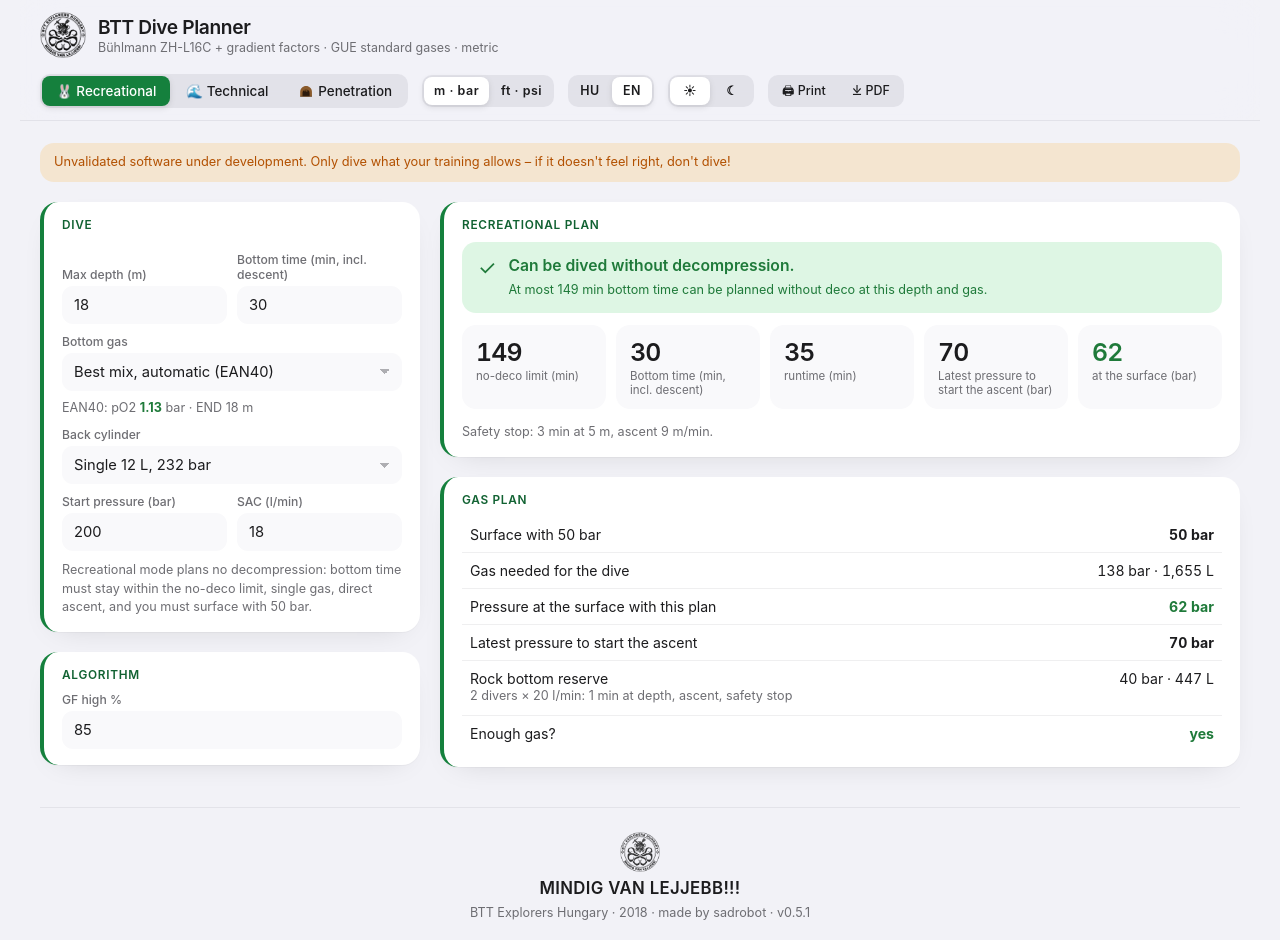
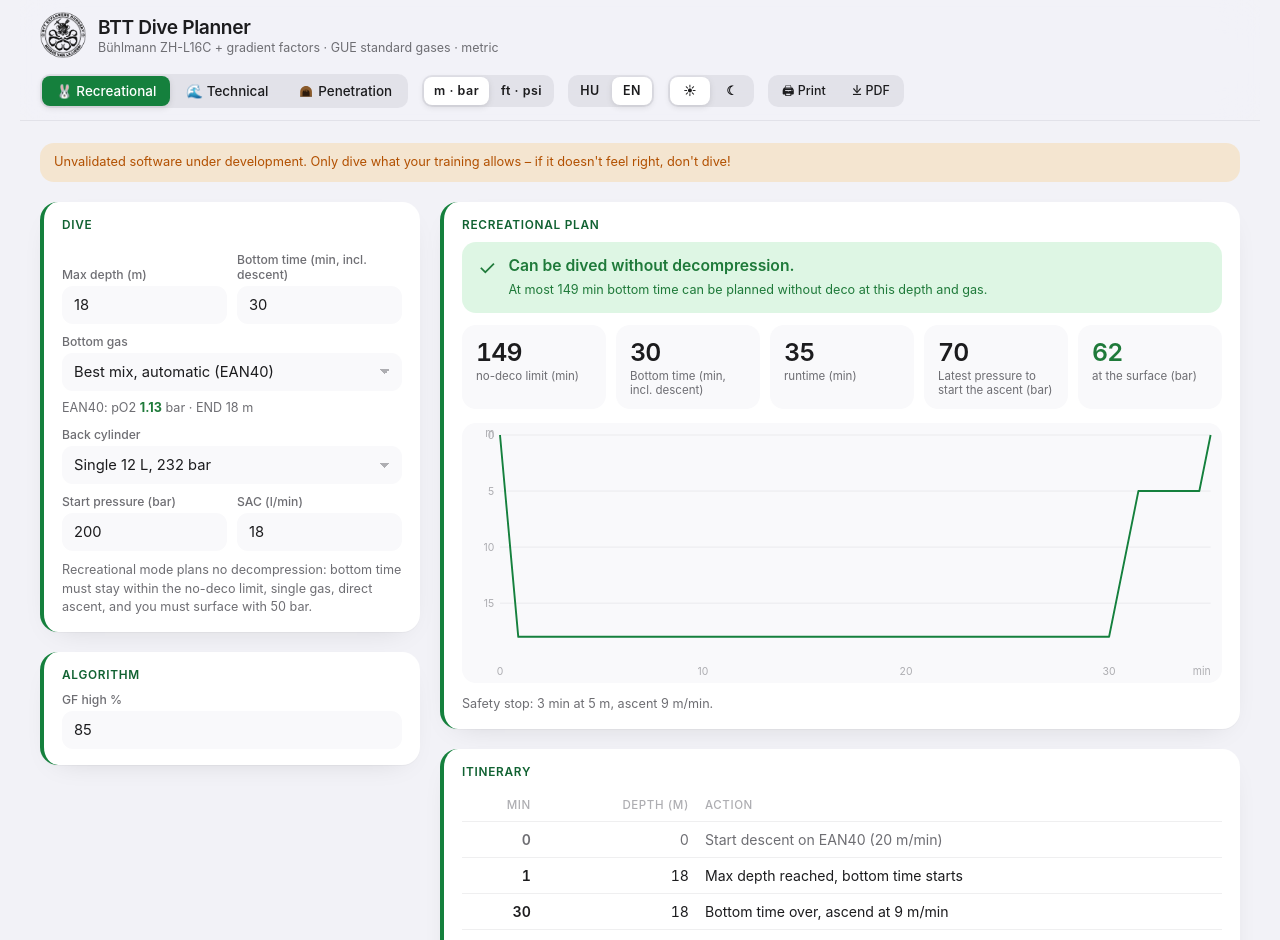
Before and after one commit to krisztianhari-wq/BTT-dive-planner, a React (Vite) app: page / in a window 1280 px wide. Shown: the top 940 px of the page. Built offline with nearby package versions, Linux system fonts and the light colour scheme.

Commit message:
Recreational: profile chart and itinerary panel (screen and print)

```diff
--- a/src/engine/recreational.ts
+++ b/src/engine/recreational.ts
@@ -6,6 +6,8 @@ import { ndl } from './buhlmann';
 import { Gas, depthToAmbient, end, gasName, ppO2 } from './gas';
 import { Cylinder, roundBar } from './gasPlan';
 import { Msg, msg } from './messages';
+import { DivePlan, Segment } from './planner';
+import { initialTissues } from './buhlmann';
 
 export interface RecInput {
   maxDepth: number;
@@ -119,3 +121,21 @@ export function recreationalItinerary(i: RecInput, p: RecPlan): RecEvent[] {
   ev.push({ kind: 'surface', runtime: p.runtime, depth: 0 });
   return ev;
 }
+
+/** Profile of a recreational plan as a DivePlan-shaped object (for the chart): descent, bottom, ascent, safety stop, surface. */
+export function recreationalProfile(i: RecInput, p: RecPlan): DivePlan {
+  const descentRate = i.descentRateMpm ?? 20;
+  const ascentRate = i.ascentRateMpm ?? 9;
+  const ssDepth = i.safetyStopDepth ?? 5;
+  const ssMin = i.safetyStopMinutes ?? 3;
+  const descentMin = i.maxDepth / descentRate;
+  const segs: Segment[] = [];
+  let t = 0;
+  const push = (kind: Segment['kind'], from: number, to: number, dur: number) => { t += dur; segs.push({ kind, startDepth: from, endDepth: to, duration: dur, runtime: t, gas: i.gas }); };
+  push('descent', 0, i.maxDepth, descentMin);
+  push('bottom', i.maxDepth, i.maxDepth, Math.max(0, i.bottomTime - descentMin));
+  push('ascent', i.maxDepth, ssDepth, Math.max(0, (i.maxDepth - ssDepth) / ascentRate));
+  push('stop', ssDepth, ssDepth, ssMin);
+  push('ascent', ssDepth, 0, ssDepth / ascentRate);
+  return { segments: segs, runtime: p.runtime, decoTime: 0, bottomTime: i.bottomTime, maxDepth: i.maxDepth, firstStopDepth: null, tissuesAtSurface: initialTissues(), warnings: [] };
+}
--- a/src/ui/PrintSheets.tsx
+++ b/src/ui/PrintSheets.tsx
@@ -1,4 +1,4 @@
-import { DecoGasRequirement, PenEvent, PenetrationInput, PenetrationPlan, RecEvent, RecInput, RecPlan, gasName, stopTable } from '../engine';
+import { DecoGasRequirement, PenEvent, PenetrationInput, PenetrationPlan, RecEvent, RecInput, RecPlan, gasName, stopTable, recreationalProfile } from '../engine';
 import { Dict } from './i18n';
 import { Units } from './units';
 import { PrintFrame } from './PrintSheet';
@@ -41,6 +41,7 @@ export function RecPrintSheet({ t, u, lang, input, plan, events, cylinderName }:
           <div><b>{fmt(plan.runtime)}</b><span>{t.runtime}</span></div>
           <div><b>{u.pressureN(plan.turnBar)}</b><span>{t.recTurn} ({u.p})</span></div>
         </div>
+        <div className="ps-chart"><ProfileChart plan={recreationalProfile(input, plan)} unitLabel={lang === 'hu' ? 'perc' : 'min'} depthLabel={u.d} depthScale={u.sys === 'metric' ? 1 : 3.28084} palette={PRINT_PALETTE} /></div>
         <p className="ps-note">{t.recMaxBottom(plan.maxBottomTime)} {t.recSafetyStop(u.depth(5), 3)}</p>
         {plan.warnings.length > 0 && <ul className="ps-warn">{plan.warnings.map((w, i) => <li key={i}>{t.msg(w, u)}</li>)}</ul>}
       </section>
--- a/src/ui/RecreationalView.tsx
+++ b/src/ui/RecreationalView.tsx
@@ -1,5 +1,6 @@
 import { useMemo } from 'react';
-import { CYLINDERS, GENERIC_STANDARD, Gas, gasName, mod, planRecreational, ppO2, end, recreationalItinerary, RecInput } from '../engine';
+import { CYLINDERS, GENERIC_STANDARD, Gas, gasName, mod, planRecreational, ppO2, end, recreationalItinerary, recreationalProfile, RecInput, RecEvent } from '../engine';
+import { ProfileChart } from './ProfileChart';
 import { Dict } from './i18n';
 import { Units } from './units';
 import { NumInput } from './NumInput';
@@ -18,14 +19,15 @@ export function useRecreationalPlan(s: RecState, gfHigh: number) {
     const cyl = REC_CYLINDERS[s.cylIdx] ?? REC_CYLINDERS[0];
     const input: RecInput = { maxDepth: s.maxDepth, bottomTime: s.bottomTime, gas, cylinder: cyl, startBar: s.startBar, sacLpm: s.sac, gfHigh: gfHigh / 100 };
     const plan = planRecreational(input);
-    return { input, plan, events: recreationalItinerary(input, plan), gas, cyl, auto };
+    return { input, plan, events: recreationalItinerary(input, plan), profile: recreationalProfile(input, plan), gas, cyl, auto };
   }, [s, gfHigh]);
 }
 
 export function RecreationalView({ t, u, lang, gfHigh, side, state: s, setState }: { t: Dict; u: Units; lang: 'hu' | 'en'; gfHigh: number; side: 'left' | 'right'; state: RecState; setState: (s: RecState) => void }) {
   const set = (p: Partial<RecState>) => setState({ ...s, ...p });
   const fmt = (v: number, d = 0) => v.toLocaleString(lang === 'hu' ? 'hu-HU' : 'en-GB', { maximumFractionDigits: d, minimumFractionDigits: d });
-  const { plan, gas, auto } = useRecreationalPlan(s, gfHigh);
+  const { input, plan, events, profile, gas, auto } = useRecreationalPlan(s, gfHigh);
+  const evText = (e: RecEvent): string => { switch (e.kind) { case 'start': return t.itStart(gasName(input.gas)); case 'arriveBottom': return t.itArrive; case 'leaveBottom': return t.recEvLeave; case 'safetyStop': return t.recEvSafety(Math.round(e.duration ?? 0), u.depth(e.depth)); case 'surface': return t.itSurface; } };
 
   if (side === 'left') {
     return (
@@ -69,8 +71,16 @@ export function RecreationalView({ t, u, lang, gfHigh, side, state: s, setState
           <div className="kpi"><div className="v">{u.pressureN(plan.turnBar)}</div><div className="l">{t.recTurn} ({u.p})</div></div>
           <div className="kpi"><div className={`v ${plan.gasOk ? 'ok' : 'bad'}`}>{u.pressureN(plan.surfaceBar)}</div><div className="l">{t.recSurfaceKpi(u)}</div></div>
         </div>
-        <div className="small">{t.recSafetyStop(u.depth(5), 3)}</div>
+        <ProfileChart plan={profile} unitLabel={lang === 'hu' ? 'perc' : 'min'} depthLabel={u.d} depthScale={u.sys === 'metric' ? 1 : 3.28084} />
+        <div className="small" style={{ marginTop: 8 }}>{t.recSafetyStop(u.depth(5), 3)}</div>
         {msgs.filter((m) => !m.bad).length > 0 && <ul className="warnings">{msgs.filter((m) => !m.bad).map((w, i) => <li key={i}>{w.text}</li>)}</ul>}
+      </section>
+      <section className="panel rec">
+        <h2>{t.itinerary}</h2>
+        <table className="itinerary">
+          <thead><tr><th className="num">{t.itTime}</th><th className="num">{t.itDepth(u)}</th><th>{t.itAction}</th></tr></thead>
+          <tbody>{events.map((e, i) => <tr key={i} className={e.kind === 'safetyStop' ? 'ev-stop' : `ev-${e.kind}`}><td className="num">{Math.round(e.runtime)}</td><td className="num">{u.depthN(e.depth)}</td><td>{evText(e)}</td></tr>)}</tbody>
+        </table>
       </section>
       <section className="panel rec">
         <h2>{t.gasPlan}</h2>
```
